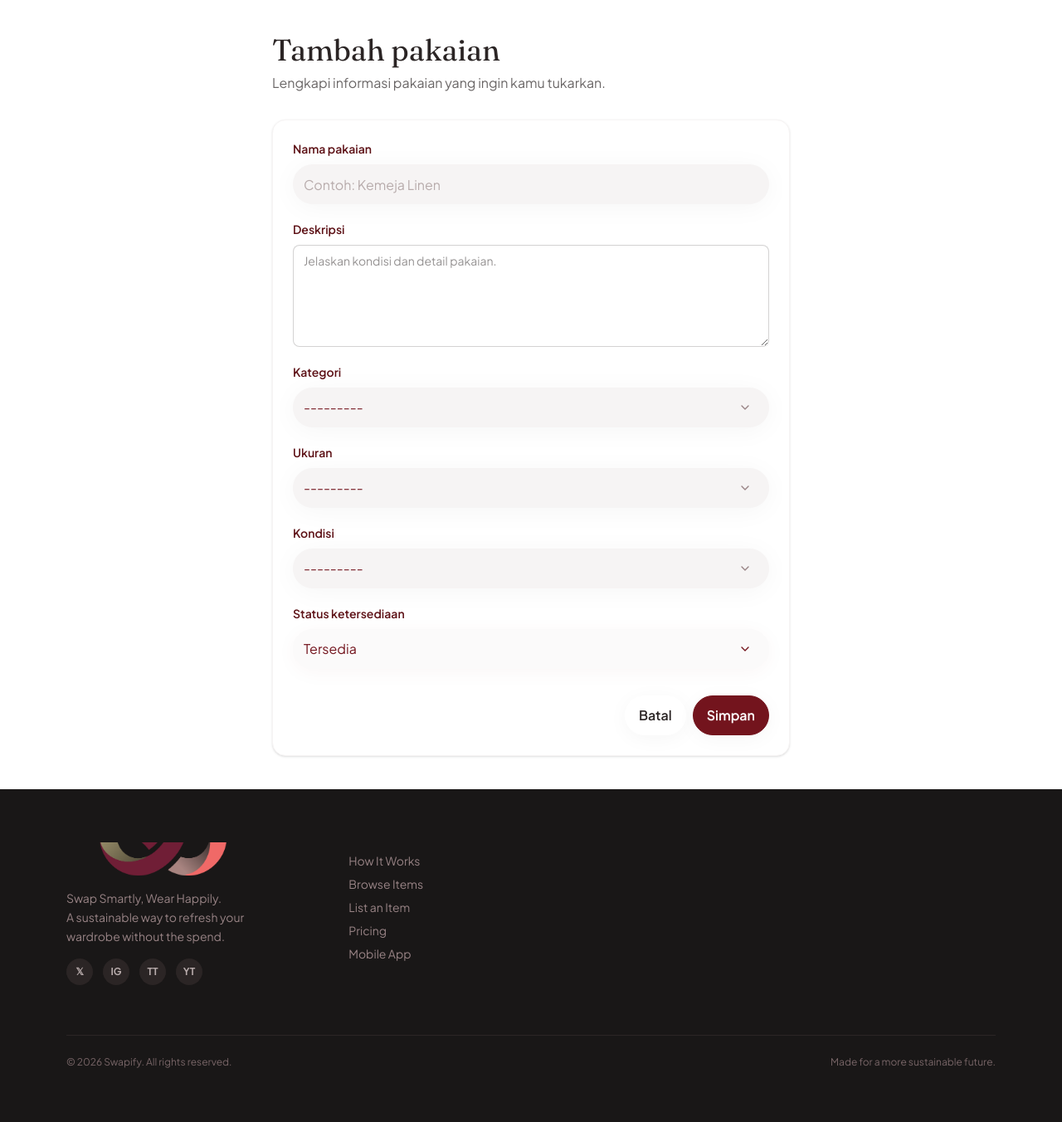
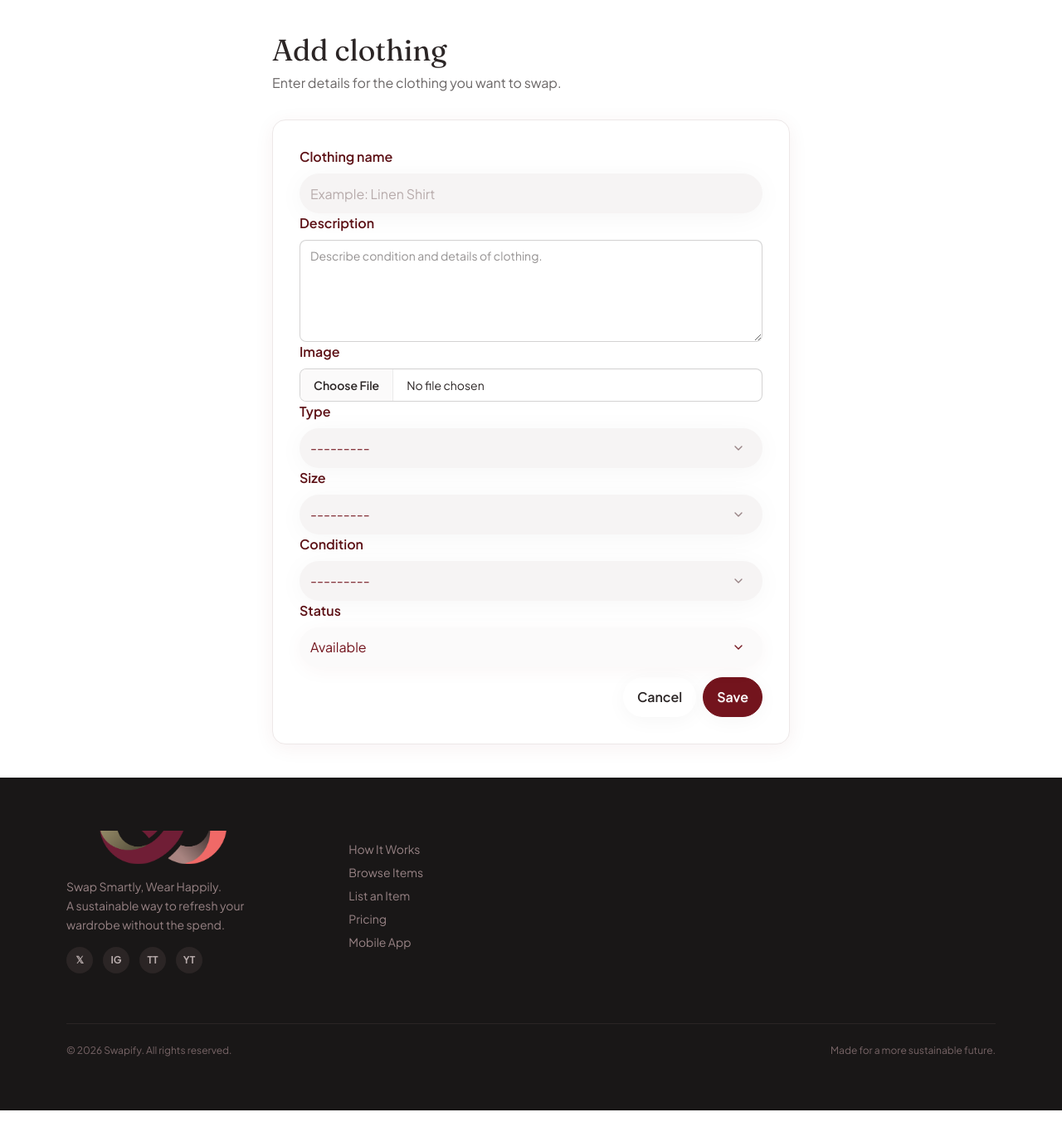
Before and after one commit to F12-PBP/swapify, a Django app: page /clothing-catalog/add/ in a window 1280 px wide. Shown: the part 96-1448 px from the top of the page at 83% size. Run offline with Django 5.2, Linux system fonts and the light colour scheme; the visitor is signed in with stand-in values (Sample User, id 1); style sheets or scripts are compiled from the project's sources; some libraries are stand-ins or nearby versions.

Commit message:
Implement ERD, change the language to English, and add a photo upload feature

```diff
--- a/apps/clothing_catalog/admin.py
+++ b/apps/clothing_catalog/admin.py
@@ -5,7 +5,7 @@ from .models import Clothing
 
 @admin.register(Clothing)
 class ClothingAdmin(admin.ModelAdmin):
-    list_display = ("name", "owner", "category", "size", "condition", "availability")
-    list_filter = ("category", "condition", "availability")
+    list_display = ("name", "owner", "type", "size", "condition", "status")
+    list_filter = ("type", "condition", "status")
     search_fields = ("name", "description", "owner__username")
     list_select_related = ("owner",)
--- a/apps/clothing_catalog/forms.py
+++ b/apps/clothing_catalog/forms.py
@@ -9,27 +9,29 @@ class ClothingForm(forms.ModelForm):
         fields = (
             "name",
             "description",
-            "category",
+            "image",
+            "type",
             "size",
             "condition",
-            "availability",
+            "status",
         )
         widgets = {
             "name": forms.TextInput(
                 attrs={
                     "class": "input swap-input w-full",
-                    "placeholder": "Contoh: Kemeja Linen",
+                    "placeholder": "Example: Linen Shirt",
                 }
             ),
             "description": forms.Textarea(
                 attrs={
                     "class": "textarea swap-input w-full",
-                    "placeholder": "Jelaskan kondisi dan detail pakaian.",
+                    "placeholder": "Describe condition and details of clothing.",
                     "rows": 5,
                 }
             ),
-            "category": forms.Select(attrs={"class": "select swap-input w-full"}),
+            "image": forms.FileInput(attrs={"class": "file-input swap-input w-full"}),
+            "type": forms.Select(attrs={"class": "select swap-input w-full"}),
             "size": forms.Select(attrs={"class": "select swap-input w-full"}),
             "condition": forms.Select(attrs={"class": "select swap-input w-full"}),
-            "availability": forms.Select(attrs={"class": "select swap-input w-full"}),
+            "status": forms.Select(attrs={"class": "select swap-input w-full"}),
         }
--- a/apps/clothing_catalog/models.py
+++ b/apps/clothing_catalog/models.py
@@ -4,13 +4,13 @@ from django.urls import reverse
 
 
 class Clothing(models.Model):
-    class Category(models.TextChoices):
-        TOP = "top", "Atasan"
-        BOTTOM = "bottom", "Bawahan"
+    class Type(models.TextChoices):
+        TOP = "top", "Top"
+        BOTTOM = "bottom", "Bottom"
         DRESS = "dress", "Dress"
         OUTERWEAR = "outerwear", "Outerwear"
-        FOOTWEAR = "footwear", "Alas kaki"
-        OTHER = "other", "Lainnya"
+        FOOTWEAR = "footwear", "Footwear"
+        OTHER = "other", "Other"
 
     class Size(models.TextChoices):
         XS = "XS", "XS"
@@ -19,42 +19,44 @@ class Clothing(models.Model):
         L = "L", "L"
         XL = "XL", "XL"
         XXL = "XXL", "XXL"
-        OTHER = "other", "Lainnya"
+        OTHER = "other", "Other"
 
     class Condition(models.TextChoices):
-        NEW = "new", "Baru"
-        LIKE_NEW = "like_new", "Seperti baru"
-        GOOD = "good", "Baik"
-        FAIR = "fair", "Cukup baik"
+        NEW = "new", "New"
+        LIKE_NEW = "like_new", "Like New"
+        GOOD = "good", "Good"
+        FAIR = "fair", "Fair"
 
-    class Availability(models.TextChoices):
-        AVAILABLE = "available", "Tersedia"
-        UNAVAILABLE = "unavailable", "Tidak tersedia"
+    class Status(models.TextChoices):
+        AVAILABLE = "available", "Available"
+        RESERVED = "reserved", "Reserved"
+        SWAPPED = "swapped", "Swapped"
 
     owner = models.ForeignKey(
         settings.AUTH_USER_MODEL,
         on_delete=models.CASCADE,
         related_name="clothing_items",
-        verbose_name="pemilik",
+        verbose_name="owner",
     )
-    name = models.CharField("nama pakaian", max_length=150)
-    description = models.TextField("deskripsi")
-    category = models.CharField("kategori", max_length=20, choices=Category.choices)
-    size = models.CharField("ukuran", max_length=10, choices=Size.choices)
-    condition = models.CharField("kondisi", max_length=20, choices=Condition.choices)
-    availability = models.CharField(
-        "status ketersediaan",
+    name = models.CharField("clothing name", max_length=150)
+    description = models.TextField("description")
+    image = models.ImageField("image", upload_to="clothing/", blank=True, null=True)
+    type = models.CharField("type", max_length=20, choices=Type.choices)
+    size = models.CharField("size", max_length=10, choices=Size.choices)
+    condition = models.CharField("condition", max_length=20, choices=Condition.choices)
+    status = models.CharField(
+        "status",
         max_length=20,
-        choices=Availability.choices,
-        default=Availability.AVAILABLE,
+        choices=Status.choices,
+        default=Status.AVAILABLE,
     )
     created_at = models.DateTimeField(auto_now_add=True)
     updated_at = models.DateTimeField(auto_now=True)
 
     class Meta:
         ordering = ["-created_at"]
-        verbose_name = "pakaian"
-        verbose_name_plural = "pakaian"
+        verbose_name = "clothing"
+        verbose_name_plural = "clothing"
 
     def __str__(self):
         return self.name
--- a/apps/clothing_catalog/templates/clothing_catalog/clothing_form.html
+++ b/apps/clothing_catalog/templates/clothing_catalog/clothing_form.html
@@ -1,17 +1,17 @@
 {% extends "base.html" %}
 
-{% block title %}{% if clothing %}Ubah pakaian{% else %}Tambah pakaian{% endif %}{% endblock %}
+{% block title %}{% if clothing %}Edit pakaian{% else %}Add clothing{% endif %}{% endblock %}
 
 {% block content %}
 <section class="mx-auto max-w-2xl px-4 py-10 md:px-6">
     <div class="mb-8">
-        <h1 class="font-display text-h3">{% if clothing %}Ubah pakaian{% else %}Tambah pakaian{% endif %}</h1>
-        <p class="mt-2 text-base-content/70">Lengkapi informasi pakaian yang ingin kamu tukarkan.</p>
+        <h1 class="font-display text-h3">{% if clothing %}Edit pakaian{% else %}Add clothing{% endif %}</h1>
+        <p class="mt-2 text-base-content/70">Enter details for the clothing you want to swap.</p>
     </div>
 
-    <form method="post" class="card border border-base-300 bg-base-100 shadow-sm">
+    <form method="post" enctype="multipart/form-data" class="rounded-box border border-neutral-40 bg-base-100 p-5 shadow-[0_4px_24px_rgb(115_20_29_/_6%)] md:p-8">
         {% csrf_token %}
-        <div class="card-body gap-5">
+        <div class="space-y-5">
             {% for field in form %}
                 <label class="w-full" for="{{ field.id_for_label }}">
                     <span class="swap-field-label mb-2 block">{{ field.label }}</span>
@@ -22,8 +22,8 @@
                 </label>
             {% endfor %}
             <div class="card-actions justify-end pt-3">
-                <a class="btn btn-ghost" href="{% if clothing %}{{ clothing.get_absolute_url }}{% else %}{% url 'clothing_catalog:list' %}{% endif %}">Batal</a>
-                <button class="btn btn-primary" type="submit">Simpan</button>
+                <a class="btn btn-ghost" href="{% if clothing %}{{ clothing.get_absolute_url }}{% else %}{% url 'clothing_catalog:list' %}{% endif %}">Cancel</a>
+                <button class="btn btn-primary" type="submit">Save</button>
             </div>
         </div>
     </form>
--- a/config/urls.py
+++ b/config/urls.py
@@ -16,6 +16,7 @@ Including another URLconf
 """
 
 from django.conf import settings
+from django.conf.urls.static import static
 from django.contrib import admin
 from django.urls import include, path
 
@@ -33,3 +34,4 @@ if settings.DEBUG:
     urlpatterns += [
         path("__reload__/", include("django_browser_reload.urls")),
     ]
+    urlpatterns += static(settings.MEDIA_URL, document_root=settings.MEDIA_ROOT)
```
Also changed, not shown: apps/clothing_catalog/templates/clothing_catalog/clothing_confirm_delete.html (+10 -11 lines), apps/clothing_catalog/templates/clothing_catalog/clothing_detail.html (+23 -14 lines), apps/clothing_catalog/templates/clothing_catalog/clothing_list.html (+28 -24 lines), apps/clothing_catalog/tests.py (+8 -8 lines), apps/main/middleware.py (added, +26 -0 lines), config/settings.py (+8 -1 lines), apps/clothing_catalog/migrations/0002_align_clothing_with_erd.py (added).
